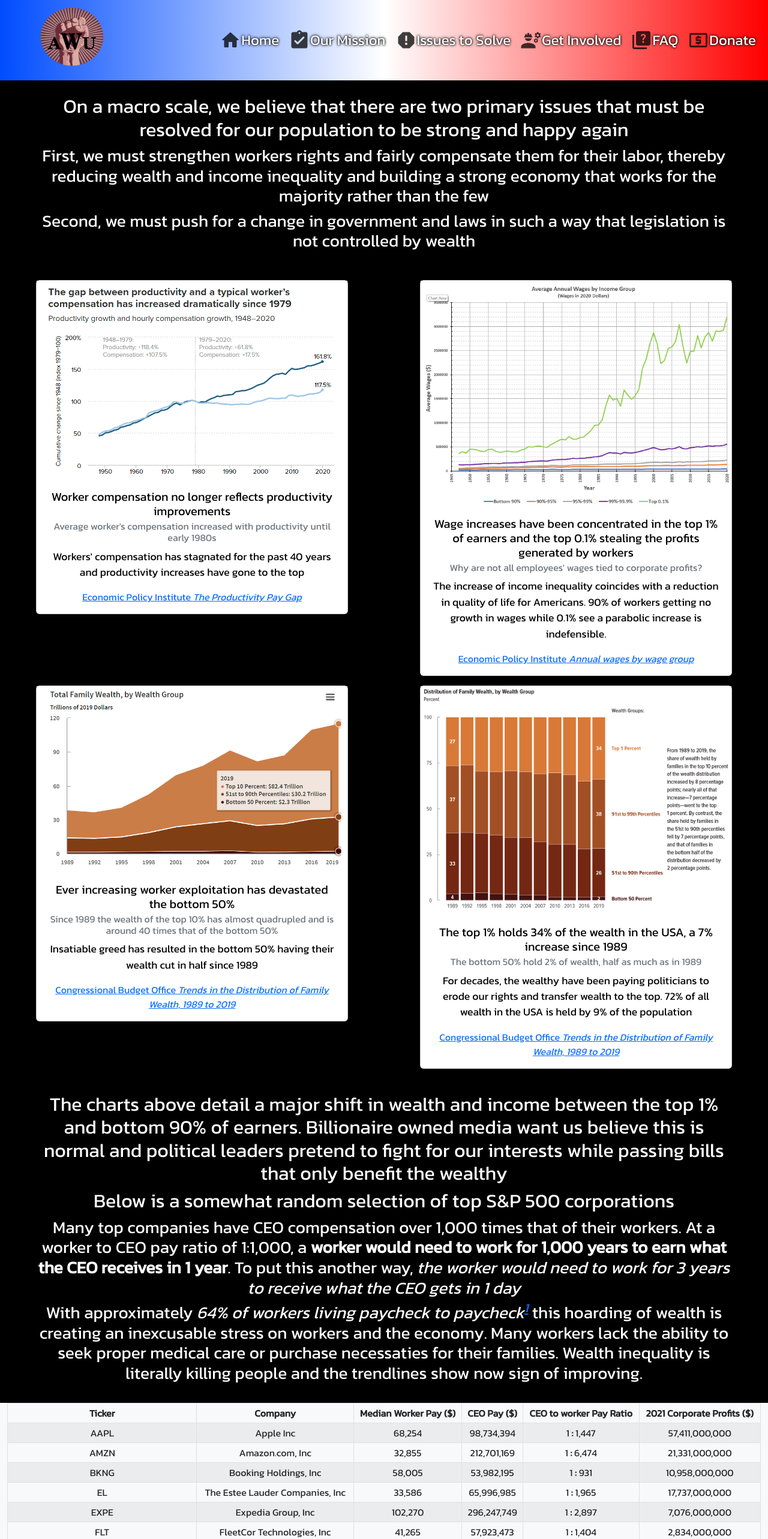
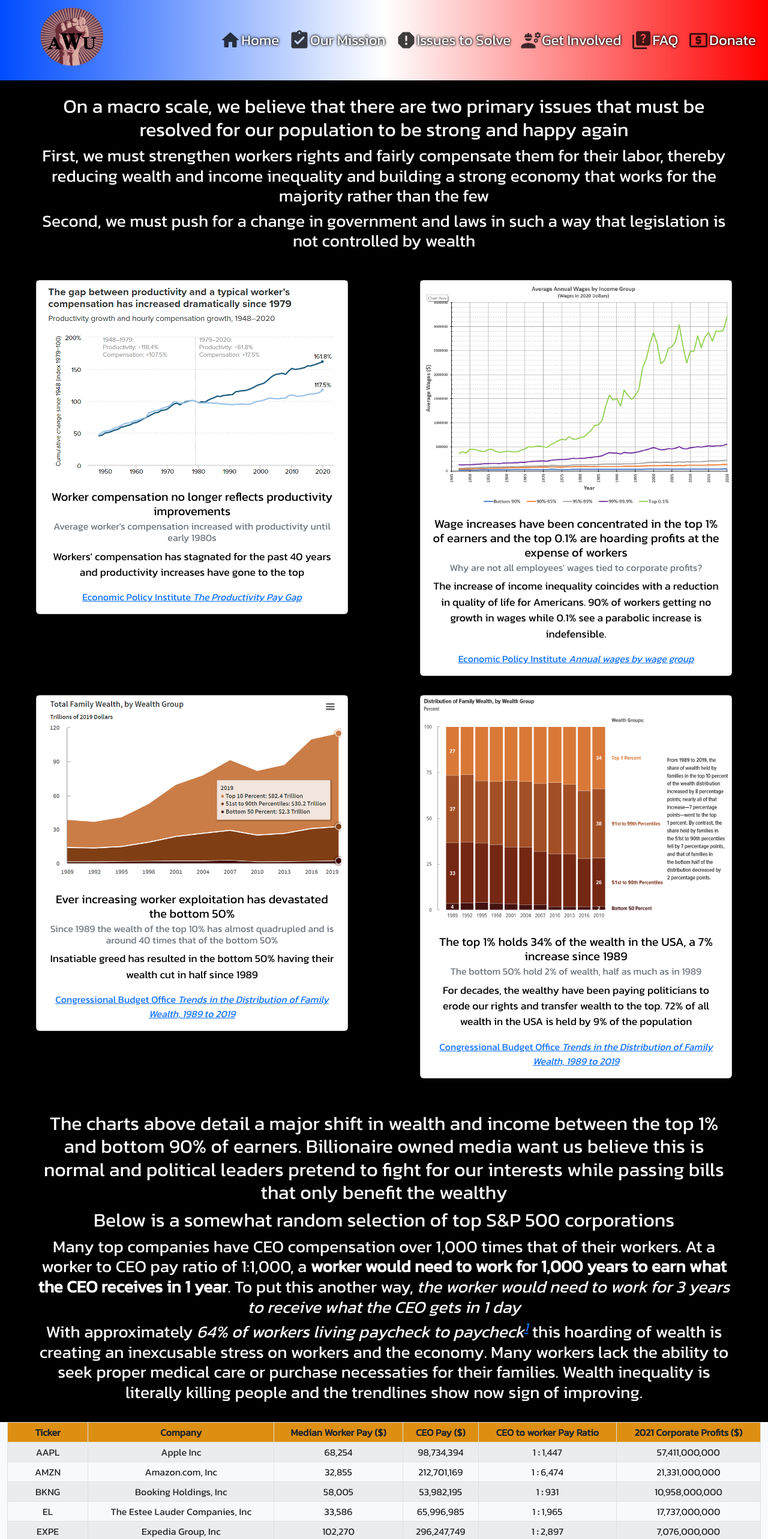
Before and after one commit to mpollachek/sideProjectFrontend, a React (Create React App) app: page /issues in a window 1280 px wide. Shown: the top 2566 px of the page at 60% size. Built offline with nearby package versions, Linux system fonts and the light colour scheme.

Commit message:
issues table scroll, navbar collapse

```diff
--- a/src/components/Header.js
+++ b/src/components/Header.js
@@ -29,7 +29,7 @@
       </NavbarBrand>
       <NavbarToggler onClick={() => setMenuOpen(!menuOpen)} />
       <Collapse isOpen={menuOpen} navbar>
-        <Nav className='ms-auto' navbar>
+        <Nav className='ms-auto' navbar onClick={() => setMenuOpen(!menuOpen)}>
         <NavItem>
               <NavLink className='nav-link navfont' to='/'>
                   <HomeRoundedIcon className='navicons'/>Home
--- a/src/pages/Issues.css
+++ b/src/pages/Issues.css
@@ -1,3 +1,9 @@
 #sources {
   text-shadow: 0 0 1px #000000, 0 0 2px #000000;
 }
+
+Table {
+  overflow-x: auto;
+  display: inline-block;
+  width: 100%;
+}
--- a/src/pages/Issues.js
+++ b/src/pages/Issues.js
@@ -24,8 +24,9 @@
       </Row>
 
                 {/* First Row of charts */}
-    <Row className='my-3'>
-      <Col className='col-12 col-lg-6' style={{color: 'black'}}>
+
+    <Row >
+      <Col className='col-12 col-lg-6 my-3' style={{color: 'black'}}>
     <DisplayCard
       title="Worker compensation no longer reflects productivity improvements"
       subtitle="Average worker's compensation increased with productivity until early 1980s"
@@ -37,9 +38,9 @@
       linkname="The Productivity Pay Gap"
       />
       </Col>
-      <Col className='col-12 col-lg-6' style={{color: 'black'}}>
+      <Col className='col-12 col-lg-6 my-3' style={{color: 'black'}}>
     <DisplayCard
-      title="Wage increases have been concentrated in the top 1% of earners and the top 0.1% stealing the profits generated by workers"
+      title="Wage increases have been concentrated in the top 1% of earners and the top 0.1% are hoarding profits at the expense of workers"
       subtitle="Why are not all employees' wages tied to corporate profits?"
       image={wageGroup}
       text="The increase of income inequality coincides with a reduction in quality of life for Americans. 90% of workers getting no growth in wages while 0.1% see a parabolic increase is indefensible."
@@ -52,7 +53,7 @@
 
       {/* Second Row of charts */}
       <Row className='mb-3' >
-      <Col className='col-12 col-lg-6' style={{color: 'black'}}>
+      <Col className='col-12 col-lg-6 my-3' style={{color: 'black'}}>
     <DisplayCard
       title="Ever increasing worker exploitation has devastated the bottom 50%"
       subtitle="Since 1989 the wealth of the top 10% has almost quadrupled and is around 40 times that of the bottom 50%"
@@ -64,7 +65,7 @@
       linkname="Trends in the Distribution of Family Wealth, 1989 to 2019"
       />
       </Col>
-      <Col className='col-12 col-lg-6' style={{color: 'black'}}>
+      <Col className='col-12 col-lg-6 my-3' style={{color: 'black'}}>
     <DisplayCard
       title="The top 1% holds 34% of the wealth in the USA, a 7% increase since 1989"
       subtitle="The bottom 50% hold 2% of wealth, half as much as in 1989"
@@ -95,7 +96,7 @@
         <Col>
           <Table striped bordered size='sm'>
             <thead>
-              <tr>
+              <tr style={{backgroundColor: 'rgb(221, 143, 17)'}}>
                 <th>Ticker</th>
                 <th>Company</th>
                 <th>Median Worker Pay ($)</th>
@@ -266,7 +267,10 @@
                 <td>6,584,000,000</td>
               </tr>
               <tr>
-                <td>Data Sources: <a href='https://aflcio.org/paywatch/company-pay-ratios'>aflcio</a>, <a href='https://tipalti.com/profit-per-second/'>tipalti</a>, <a href='http://www.macrotrends.net/'>macrotrends</a></td>
+                <td>Data Sources:</td>
+                <td><a href='https://aflcio.org/paywatch/company-pay-ratios'>aflcio</a></td>
+                <td><a href='https://tipalti.com/profit-per-second/'>tipalti</a></td>
+                <td><a href='http://www.macrotrends.net/'>macrotrends</a></td>
                 </tr>
             </tbody>
           </Table>
```
Also changed, not shown: src/display/DisplayCard.css (line endings or trailing spaces).
